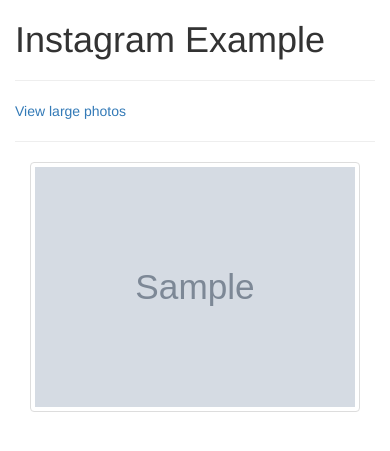
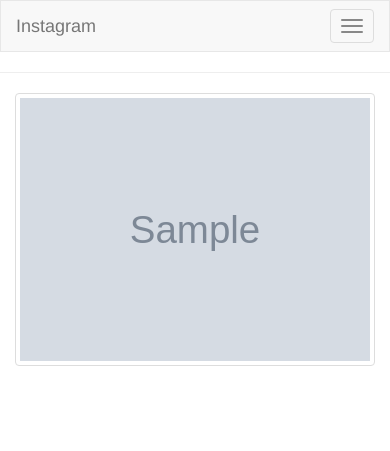
Before and after one commit to KNIGHTTH0R/python-group-proj, a Flask app: template app/templates/layout.html in a window 390 px wide. Shown: the top 451 px of the page. Run offline with Flask 2, Linux system fonts and the light colour scheme; the template is opened without the code that fills it: most values are stand-ins (such as "Sample title", 1, 10 or a date in 2020); grey boxes marked "Sample" are stand-in pictures; some libraries are stand-ins or nearby versions.

Commit message:
instagram section beautify

```diff
--- a/app/templates/instagram.html
+++ b/app/templates/instagram.html
@@ -15,9 +15,6 @@
 
         <div class="container">
 
-            <h1>Instagram Example</h1>
-            <hr>
-
             {% block body %}{% endblock %}
 
         </div> <!-- /container -->
--- a/app/templates/layout.html
+++ b/app/templates/layout.html
@@ -2,13 +2,42 @@
 
 {% block body %}
 <div class="row">
-  <div class="col-md-12">
+  <nav class="navbar navbar-default" role="navigation">
+    <div class="container-fluid">
+      <div class="navbar-header">
+        <button type="button" class="navbar-toggle" data-toggle="collapse" data-target="#navbar">
+          <span class="sr-only">Toggle navigation</span>
+          <span class="icon-bar"></span>
+          <span class="icon-bar"></span>
+          <span class="icon-bar"></span>
+        </button>
+        <a class="navbar-brand" href="#">Instagram</a>
+      </div>
 
-    {% if size == 'big' %}
-    <a href="/">View thumbnails</a>
-    {% else %}
-    <a href="/?size=big">View large photos</a>
-    {% endif %}
+      <!-- Collect the nav links, forms, and other content for toggling -->
+      <div class="collapse navbar-collapse" id="navbar">
+        <ul class="nav navbar-nav">
+          <li class="active">
+            {% if size == 'big' %}
+              <a href="/instagram">View thumbnails</a>
+            {% else %}
+              <a href="/instagram?size=big">View large photos</a>
+            {% endif %}
+          </li>
+          <li><a href="#"></a></li>
+
+        </ul>
+
+        <ul class="nav navbar-nav navbar-right">
+          <li><a href="#"></a></li>
+
+        </ul>
+      </div><!-- /.navbar-collapse -->
+    </div><!-- /.container-fluid -->
+  </nav>
+
+
+
 
     <hr>
 
@@ -30,11 +59,10 @@
 						<img src="{{m.images['thumbnail'].url}}" alt="{{m.caption.text}}">
 					</a>
 				</div>
+
 			{% endif %}
 
 		{% endfor %}
 
-  </div>
-
 </div>
 {% endblock %}
```
Also changed, not shown: app/views.py (+12 -3 lines).
